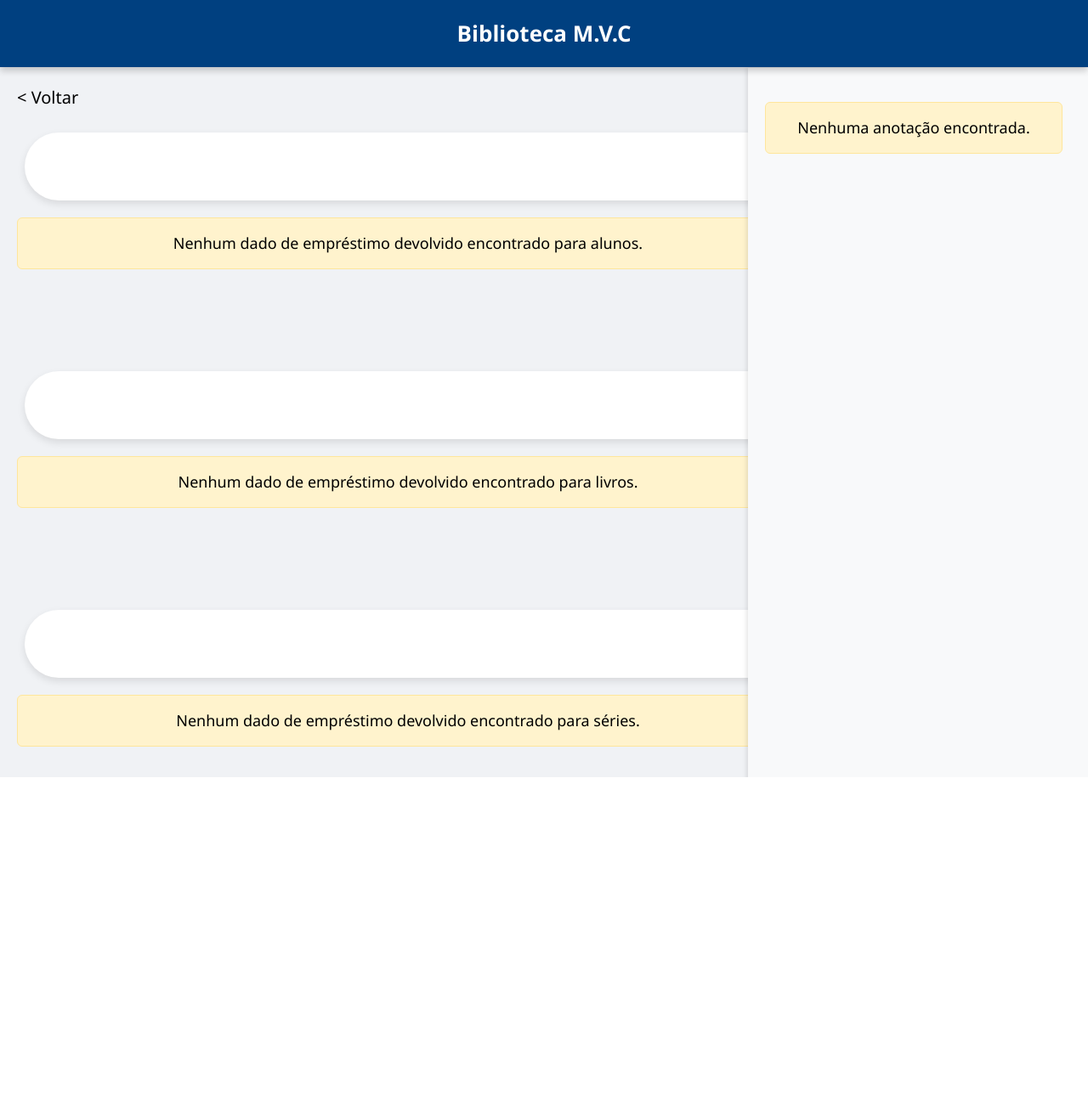
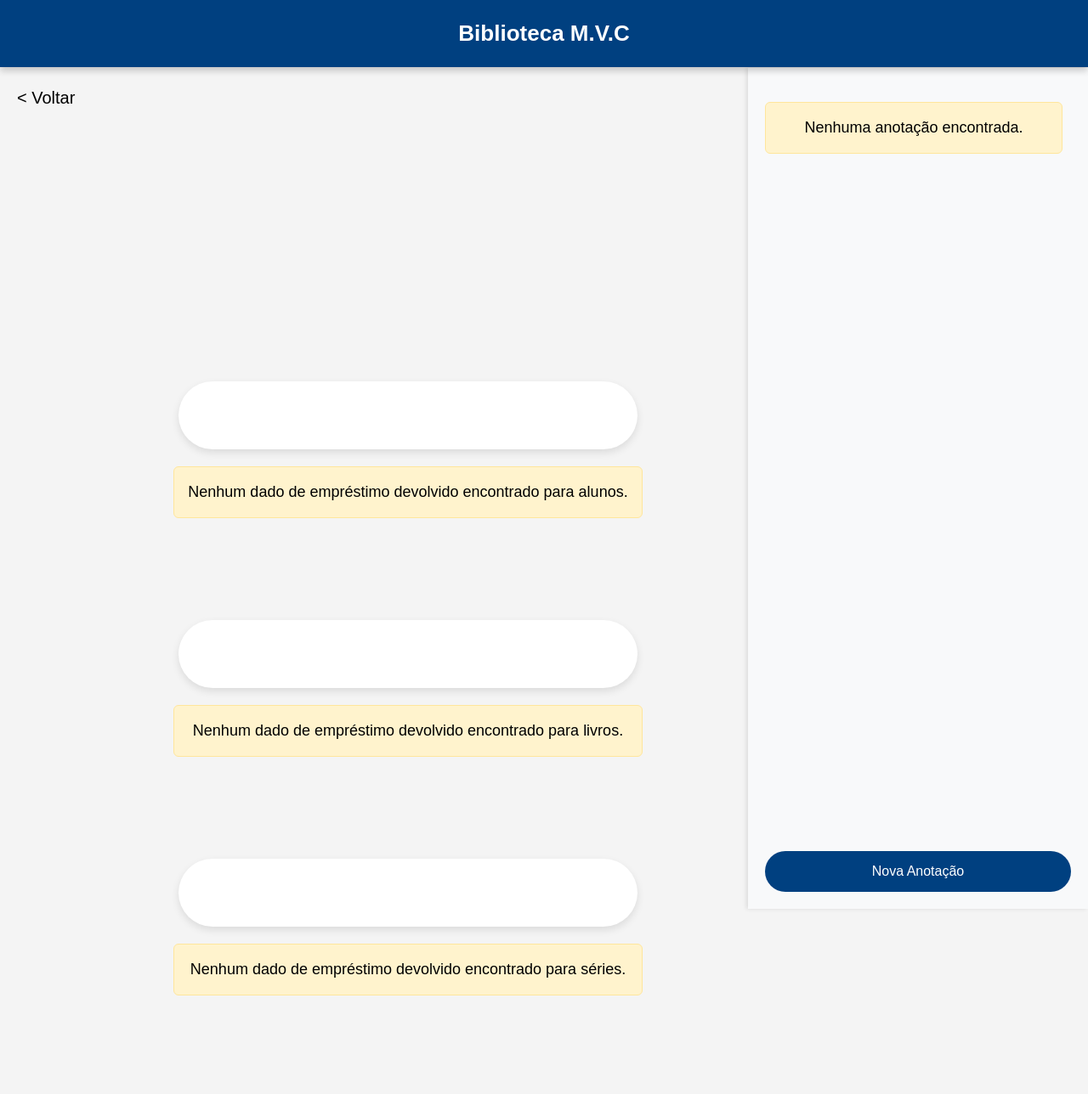
Before and after one commit to mateusmarcelino23/tcc, a PHP site: page /trabalho_crud/frontend/relatorios_front.php in a window 1280 px wide. Shown: the whole page at 85% size. Before the commit the page ends 915 px from the top, so only its background shows below. Run offline with PHP 8.4, Linux system fonts and the light colour scheme; the visitor is signed in with stand-in values (Sample User, id 1); data that the repository does not hold is empty; some libraries are stand-ins or nearby versions.

Commit message:
relatorios separado

```diff
--- a/trabalho_crud/estilos/relatorios.css
+++ b/trabalho_crud/estilos/relatorios.css
@@ -1,41 +1,3 @@
-body {
-    background-color: #f0f2f5;
-    margin: 0;
-    padding: 0;
-    font-family: 'Segoe UI', Tahoma, Geneva, Verdana, sans-serif;
-    color: #333;
-}
-
-/* Cabeçalho estilizado */
-.header {
-  width: 100%;
-  background-color: #004080;
-  color: white;
-  text-align: center;
-  padding: 20px;
-  font-size: 26px;
-  font-weight: bold;
-  position: fixed;
-  top: 0;
-  left: 0;
-  box-shadow: 0 4px 8px rgba(0, 0, 0, 0.2);
-  z-index: 900;
-  -webkit-user-select: none;
-  -moz-user-select: none;
-  -ms-user-select: none;
-  user-select: none;
-}
-
-/* Se quiser permitir que o link seja selecionável (opcional) */
-.header a {
-  user-select: text;
-}
-
-.header-link {
-  color: white;
-  text-decoration: none;
-}
-
 /* CONTAINER PRINCIPAL */
 .relatorios-principal {
     display: flex;
@@ -48,7 +10,9 @@ body {
 
 .relatorios-container {
   margin-right: 320px; /* espaço para a sidebar */
-  padding: 20px;
+  margin-top: 700px;
+  overflow: auto;
+  padding: 100px;
 }
 
 /* GRAFICO */
@@ -112,22 +76,6 @@ body {
 .btn:hover {
     background: #002b5c;
     color: #fff;
-}
-
-/* BOTÃO DE VOLTAR */
-.link-back {
-    color: black;
-    font-size: 20px;
-    text-decoration: none;
-    position: fixed;
-    top: 100px;
-    left: 20px;
-    transition: color 0.3s ease;
-    cursor: pointer;
-}
-
-.link-back:hover {
-    text-decoration: underline;
 }
 
 .card {
--- a/trabalho_crud/estilos/style.css
+++ b/trabalho_crud/estilos/style.css
@@ -3,7 +3,7 @@ body {
     background-color: #f4f4f4;
     margin: 0;
     padding: 0;
-    font-family: Arial, 'Segoe UI', Tahoma, Geneva, Verdana, sans-serif;
+    font-family: Arial, sans-serif;
     display: flex;
     justify-content: center;
     align-items: center;
@@ -136,3 +136,19 @@ body {
     color: white;
     cursor: pointer;
 }
+
+/* Link para voltar */
+.link-back {
+    color: black;
+    font-size: 20px;
+    text-decoration: none;
+    position: fixed;
+    top: 100px;
+    left: 20px;
+    transition: color 0.3s ease;
+    cursor: pointer;
+}
+
+.link-back:hover {
+    text-decoration: underline;
+}
--- a/trabalho_crud/frontend/relatorios_front.php
+++ b/trabalho_crud/frontend/relatorios_front.php
@@ -9,6 +9,9 @@ include '../backend/relatorios.php';
   <meta charset="UTF-8">
   <title>Relatórios</title>
   <link href="https://cdn.jsdelivr.net/npm/bootstrap@5.3.3/dist/css/bootstrap.min.css" rel="stylesheet">
+  <link rel="stylesheet" href="https://cdn.jsdelivr.net/npm/select2@4.1.0-rc.0/dist/css/select2.min.css" />
+  <link rel="stylesheet" href="https://cdn.jsdelivr.net/npm/flatpickr/dist/flatpickr.min.css">
+  <link rel="stylesheet" type="text/css" href="../estilos/style.css">
   <link rel="stylesheet" type="text/css" href="../estilos/relatorios.css">
   <script src="https://www.gstatic.com/charts/loader.js"></script>
 
@@ -52,6 +55,7 @@ include '../backend/relatorios.php';
           width: '70%'
         },
         height: 400,
+        width: 900,
         hAxis: {
           minValue: 0,
           textStyle: {
```
Also changed, not shown: trabalho_crud/estilos/registrar.css (+0 -13 lines), trabalho_crud/estilos/ver.css (+0 -16 lines).
